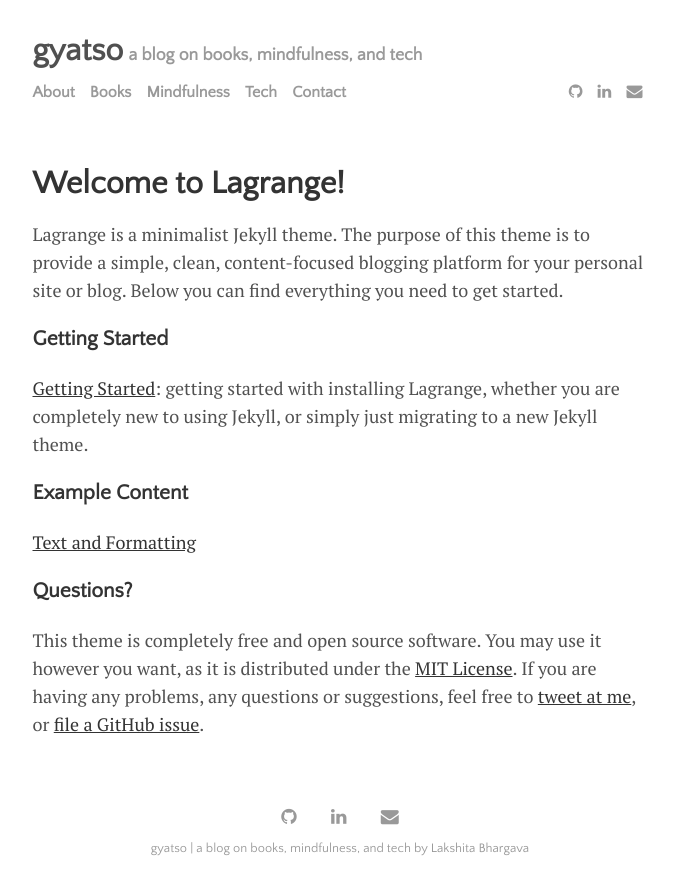
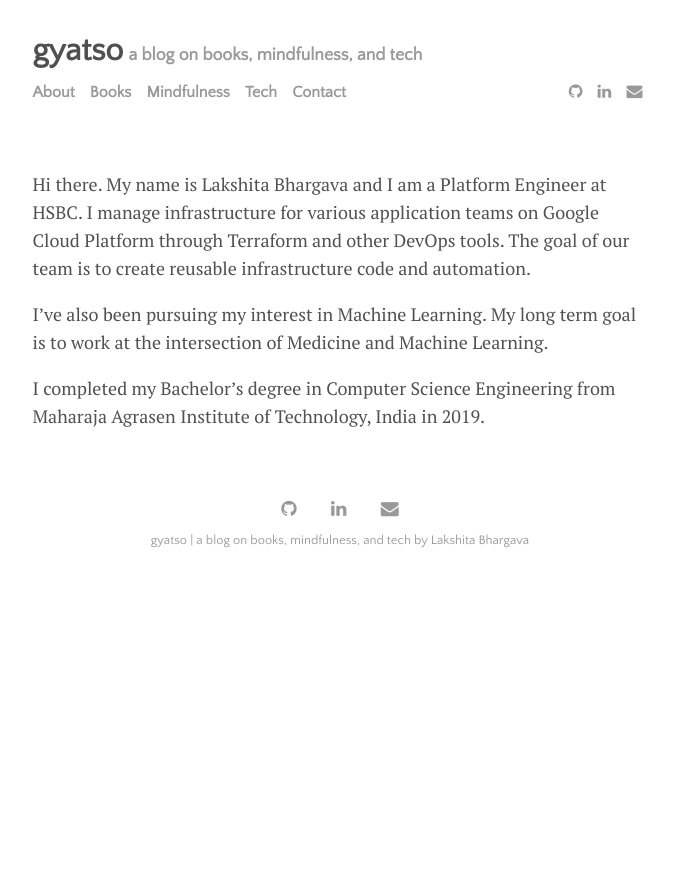
Before and after one commit to LakshitaBh/LakshitaBh.github.io, a Jekyll site: the page built from menu/about.md, in a window 1280 px wide. Shown: the top 895 px of the page, without its empty margins (300-974 px from the left). Built offline with Jekyll 4.4.1, drawn with Linux system fonts in a browser that asks for light colours.

Commit message:
Updated about section

```diff
--- a/menu/about.md
+++ b/menu/about.md
@@ -1,18 +1,9 @@
 ---
 layout: page
-title: Welcome to Lagrange!
 ---
 
-Lagrange is a minimalist Jekyll theme. The purpose of this theme is to provide a simple, clean, content-focused blogging platform for your personal site or blog. Below you can find everything you need to get started.
+Hi there. My name is Lakshita Bhargava and I am a Platform Engineer at HSBC. I manage infrastructure for various application teams on Google Cloud Platform through Terraform and other DevOps tools. The goal of our team is to create reusable infrastructure code and automation.
 
-### Getting Started
+I've also been pursuing my interest in Machine Learning. My long term goal is to work at the intersection of Medicine and Machine Learning.
 
-[Getting Started]({{ site.github.url }}{% post_url 2015-10-10-getting-started %}): getting started with installing Lagrange, whether you are completely new to using Jekyll, or simply just migrating to a new Jekyll theme.
-
-### Example Content
-
-[Text and Formatting]({{ site.github.url }}{% post_url 2014-01-01-text-formatting-examples %})
-
-### Questions?
-
-This theme is completely free and open source software. You may use it however you want, as it is distributed under the [MIT License](http://choosealicense.com/licenses/mit/). If you are having any problems, any questions or suggestions, feel free to [tweet at me](https://twitter.com/intent/tweet?text=My%question%about%Lagrange%is:%&amp;via=paululele), or [file a GitHub issue](https://github.com/lenpaul/lagrange/issues/new).
+I completed my Bachelor's degree in Computer Science Engineering from Maharaja Agrasen Institute of Technology, India in 2019.
```
